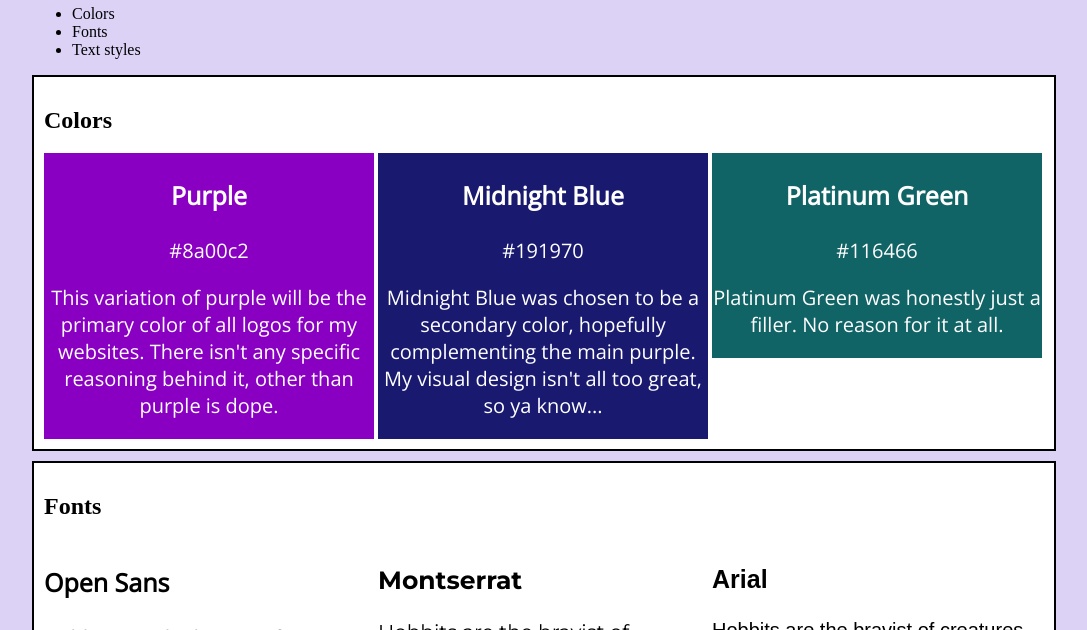
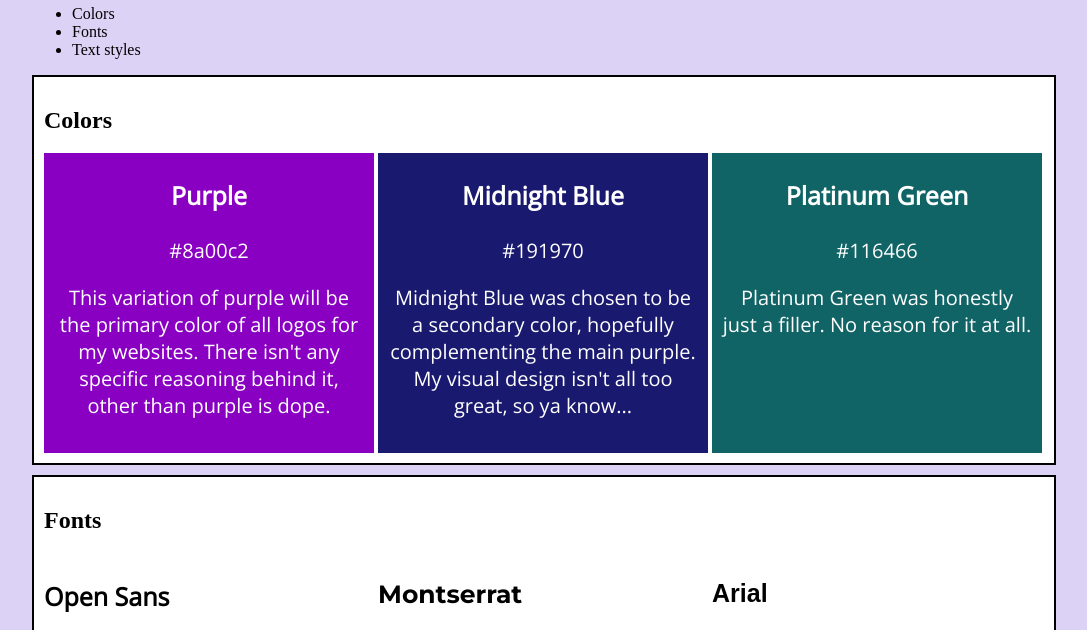
Before and after one commit to KodingKat/siteStyleGuide, a plain HTML site: page index.html in a window 1280 px wide. Shown: the part 98-728 px from the top of the page, without its empty margins (96-1183 px from the left). Drawn offline with nearby package versions, Linux system fonts and the light colour scheme.

Commit message:
Changed the padding and min height for elements to match each other.

```diff
--- a/resources/css/index.css
+++ b/resources/css/index.css
@@ -37,6 +37,17 @@ h3 {
     display: inline;
 }
 
+.color-panel {
+    font-weight: bold;
+    width: 31%;
+    display: inline-block;
+    text-align: center;
+    vertical-align: top;
+    min-height: 300px;
+    padding-right: 1%;
+    padding-left: 1%;
+}
+
 .purple {
     background-color: #8a00c2;
     color: #fff;
@@ -51,15 +62,6 @@ h3 {
 .platinum-green {
     background-color: #116466;
     color: #fff;
-}
-
-.color-panel {
-    font-weight: bold;
-    width: 33%;
-    display: inline-block;
-    text-align: center;
-    vertical-align: top;
-    min-height: 200px;
 }
 
 /*Fonts*/
```
